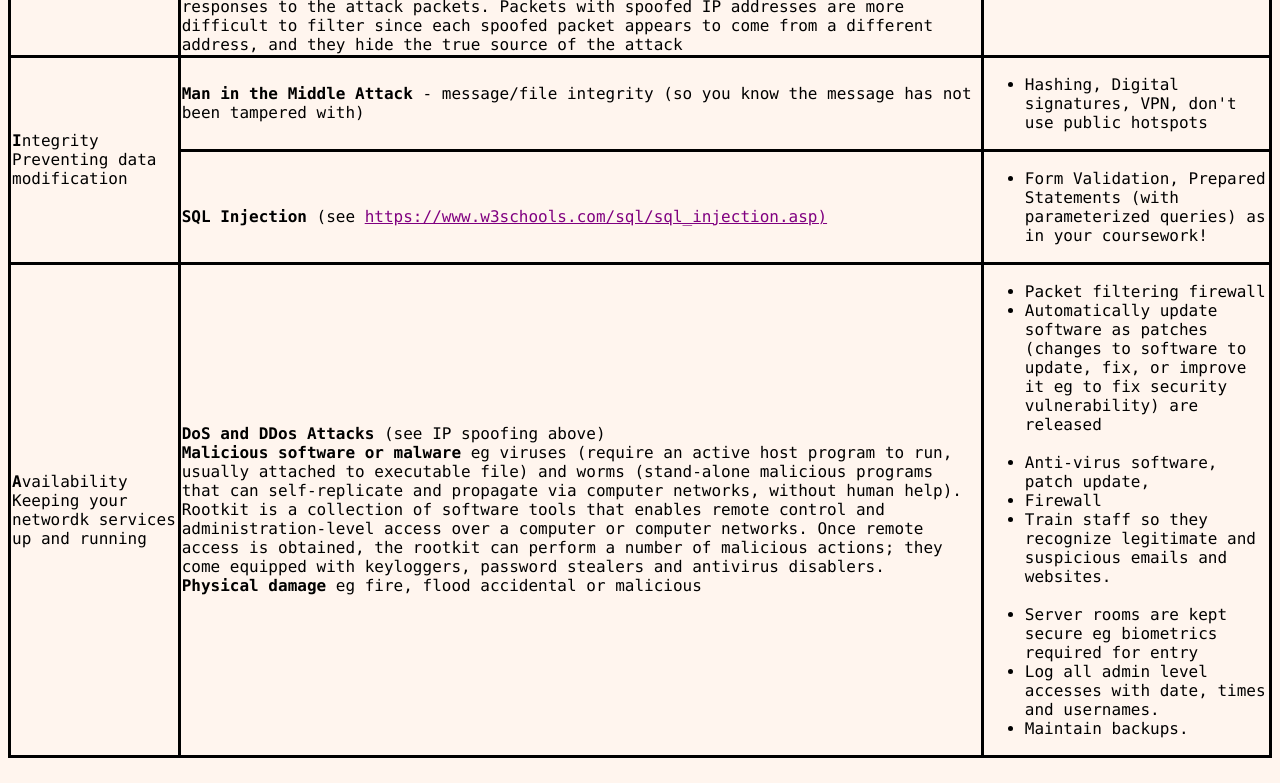
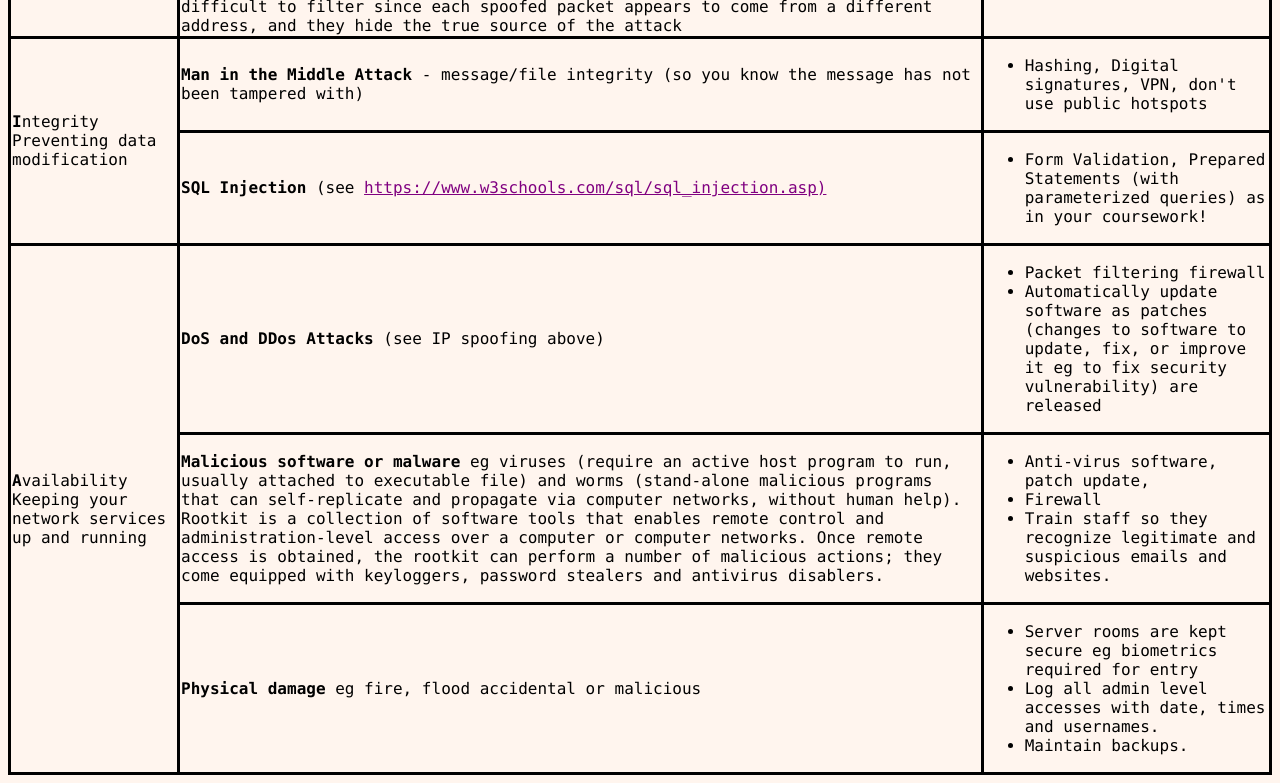
Before and after one commit to JudeBrooker/NetworkThreats, a plain HTML site: page index.html in a window 1280 px wide. Shown: the part 1323-2106 px from the top of the page. Drawn offline with Linux system fonts and the light colour scheme.

Commit message:
Made prettier

```diff
--- a/index.html
+++ b/index.html
@@ -37,7 +37,7 @@
         </td>
     </tr>
     <tr>
-        <td><br><b>Phishing</b> - a type of social engineering attack which involves getting a user to enter personal information via a fake website.</td>
+        <td><b>Phishing</b> - a type of social engineering attack which involves getting a user to enter personal information via a fake website.</td>
         <td>
             <ul>
                 <li>Spam filter</li>
@@ -47,7 +47,7 @@
         </td>
     </tr>
     <tr>
-        <td><br><b>Pharming</b> - involves modifying DNS entries (local by changing the hosts file or DNS server), which causes users to be directed to the wrong website when they visit a certain web address.  The aim is to capture user login credentials. To change local DNS, attackers  install malware.  Attackers take advantage of exploits in software that control DNS servers.
+        <td><b>Pharming</b> - involves modifying DNS entries (local by changing the hosts file or DNS server), which causes users to be directed to the wrong website when they visit a certain web address.  The aim is to capture user login credentials. To change local DNS, attackers  install malware.  Attackers take advantage of exploits in software that control DNS servers.
         </td>
         <td>
             <ul>
@@ -57,7 +57,7 @@
         </td>
     </tr>
     <tr>
-        <td><br><b>Packet sniffing/eavesdropping</b> - with software like WireShark where the attacker gathers packet data.  If traffic includes passing unencrypted passwords, an unauthorized individual can potentially access your accounts and read confidential data.
+        <td><b>Packet sniffing/eavesdropping</b> - with software like WireShark where the attacker gathers packet data.  If traffic includes passing unencrypted passwords, an unauthorized individual can potentially access your accounts and read confidential data.
         </td>
         <td>
             <ul>
@@ -71,7 +71,7 @@
         </td>
     </tr>
     <tr>
-        <td><br><b>IP spoofing</b> - creating IP packets with false source IP address for the purpose of impersonating another computer.  IP address spoofing is most frequently used in denial-of-service attacks, where the objective is to flood the target with an overwhelming volume of traffic, and the attacker does not care about receiving responses to the attack packets. Packets with spoofed IP addresses are more difficult to filter since each spoofed packet appears to come from a different address, and they hide the true source of the attack</td>
+        <td><b>IP spoofing</b> - creating IP packets with false source IP address for the purpose of impersonating another computer.  IP address spoofing is most frequently used in denial-of-service attacks, where the objective is to flood the target with an overwhelming volume of traffic, and the attacker does not care about receiving responses to the attack packets. Packets with spoofed IP addresses are more difficult to filter since each spoofed packet appears to come from a different address, and they hide the true source of the attack</td>
         <td>
             <ul>
                 <li>Use a packet filtering firewall (see below)</li>
@@ -89,7 +89,7 @@
     </tr>
     <tr>
         <td>
-            <br><b>SQL Injection</b> (see <a href="https://www.w3schools.com/sql/sql_injection.asp">https://www.w3schools.com/sql/sql_injection.asp)</a> </td>
+            <b>SQL Injection</b> (see <a href="https://www.w3schools.com/sql/sql_injection.asp">https://www.w3schools.com/sql/sql_injection.asp)</a> </td>
         <td>
             <ul>
                 <li>Form Validation, Prepared Statements (with parameterized queries) as in your coursework!</li>
@@ -97,20 +97,32 @@
         </td>
     </tr>
     <tr>
-        <td><b>A</b>vailability<br>Keeping your networdk services up and running</td>
-        <td>
-            <b>DoS and DDos Attacks</b> (see IP spoofing above)<br><b>Malicious software or malware</b> eg viruses (require an active host program to run, usually attached to executable file)  and worms (stand-alone malicious programs that can self-replicate and propagate via computer networks, without human help).  Rootkit is a collection of software tools that enables remote control and administration-level access over a computer or computer networks. Once remote access is obtained, the rootkit can perform a number of malicious actions; they come equipped with keyloggers, password stealers and antivirus disablers.
-            <br><b>Physical damage</b> eg fire, flood accidental or malicious
+        <td rowspan="3"><b>A</b>vailability<br>Keeping your network services up and running</td>
+        <td><b>DoS and DDos Attacks</b> (see IP spoofing above)
         </td>
         <td>
             <ul>
                 <li>Packet filtering firewall</li>
                 <li>Automatically update software as patches (changes to software to update, fix, or improve it eg to fix security vulnerability) are released</li>
-                <br>
+            </ul>
+        </td>
+    </tr>
+    <tr>
+        <td><b>Malicious software or malware</b> eg viruses (require an active host program to run, usually attached to executable file)  and worms (stand-alone malicious programs that can self-replicate and propagate via computer networks, without human help).  Rootkit is a collection of software tools that enables remote control and administration-level access over a computer or computer networks. Once remote access is obtained, the rootkit can perform a number of malicious actions; they come equipped with keyloggers, password stealers and antivirus disablers.
+        </td>
+        <td>
+            <ul>
                 <li>Anti-virus software, patch update,</li>
                 <li>Firewall</li>
                 <li>Train staff so they recognize legitimate and suspicious emails and websites.</li>
-                <br>
+            </ul>
+        </td>
+    </tr>
+    <tr>
+        <td><b>Physical damage</b> eg fire, flood accidental or malicious
+        </td>
+        <td>
+            <ul>
                 <li>Server rooms are kept secure eg biometrics required for entry</li>
                 <li>Log all admin level accesses with date, times and usernames.</li>
                 <li>Maintain backups.</li>
```
Also changed, not shown: 1 other file.
